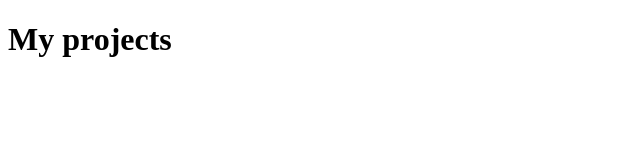
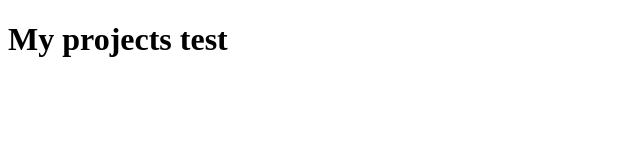
Before and after one commit to Muhibkshalmani/mini-projects, a plain HTML site: page index.html in a window 1280 px wide. Shown: the full height of the page, 0-640 px from the left. Drawn offline with Linux system fonts and the light colour scheme.

```diff
--- a/index.html
+++ b/index.html
@@ -6,6 +6,6 @@
     <title>My Mini Projects</title>
 </head>
 <body>
-    <h1>My projects</h1>
+    <h1>My projects test</h1>
 </body>
 </html>
```
